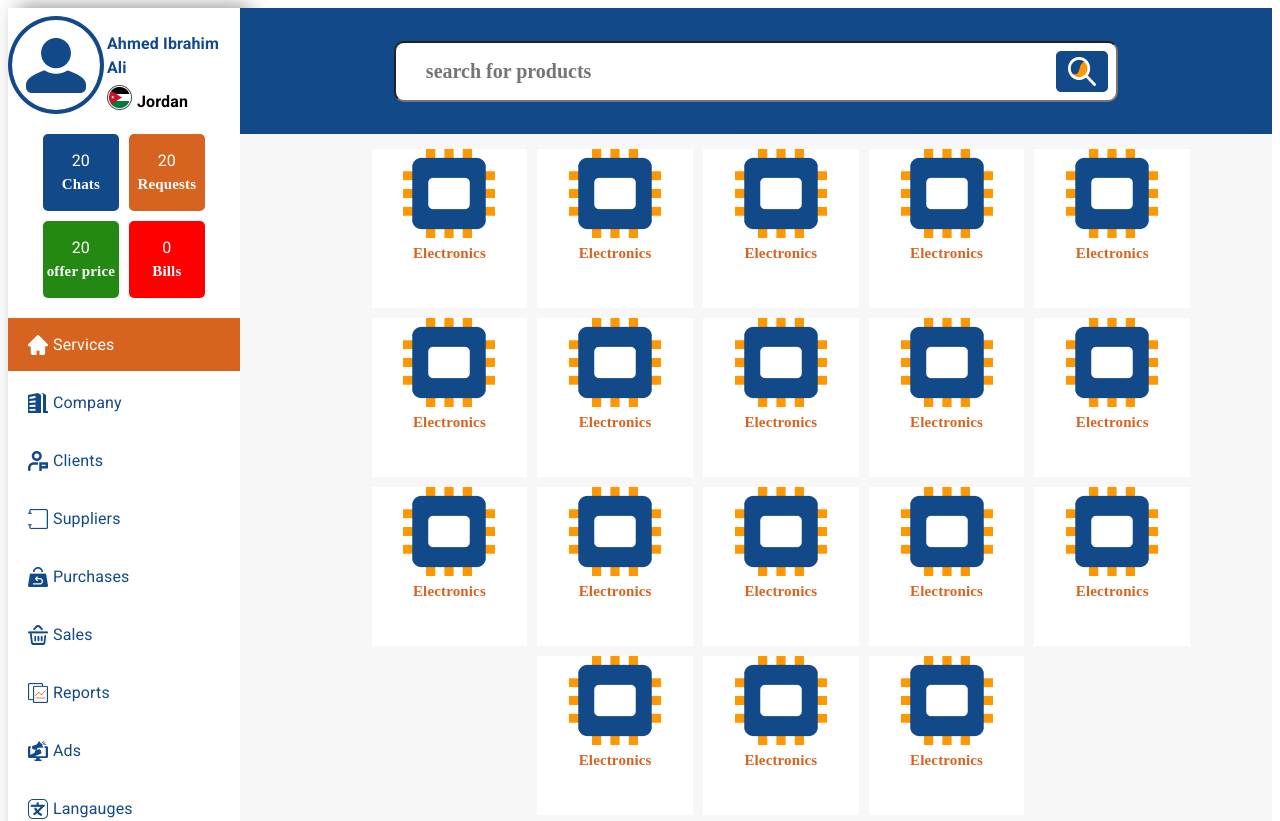
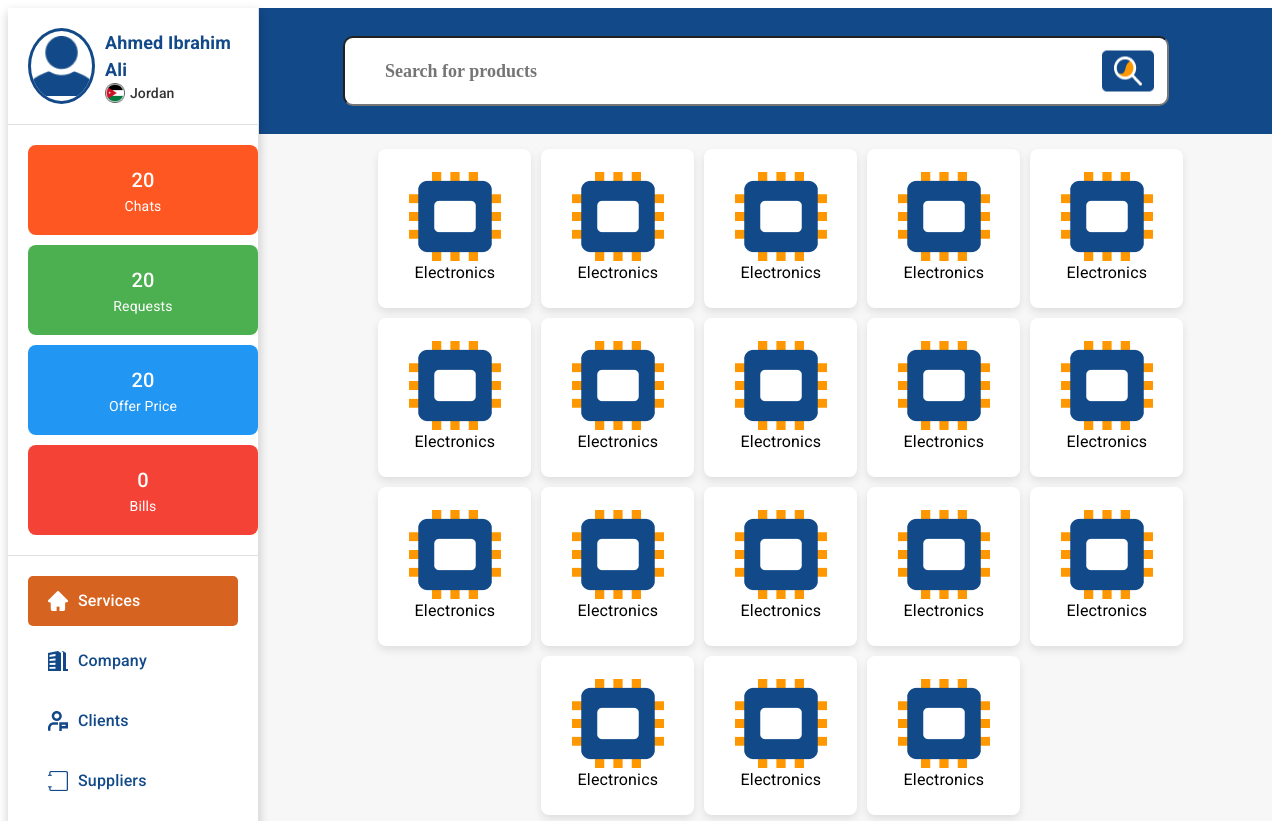
Before and after one commit to karim40188/AuthAndCards, a React (Vite) app: page /showcards in a window 1280 px wide. Shown: the top 821 px of the page. Built offline with nearby package versions, Linux system fonts and the light colour scheme.

Commit message:
some edit

```diff
--- a/package.json
+++ b/package.json
@@ -13,6 +13,7 @@
     "@emotion/react": "^11.13.3",
     "@emotion/styled": "^11.13.0",
     "@mui/material": "^6.0.2",
+    "prop-types": "^15.8.1",
     "react": "^18.3.1",
     "react-dom": "^18.3.1",
     "react-router-dom": "^6.26.1"
--- a/src/Components/Cards/Cards.jsx
+++ b/src/Components/Cards/Cards.jsx
@@ -23,6 +23,7 @@ function Cards() {
     { img: cardImg, title: "Electronics" },
     { img: cardImg, title: "Electronics" },
   ]);
+
   return (
     <Container>
       <Grid
@@ -30,33 +31,39 @@ function Cards() {
         sx={{
           justifyContent: "center",
           paddingBlock: "10px",
-          paddingLeft:'50px',
+          paddingLeft: "50px",
+          backgroundColor: (theme) =>
+            theme.palette.background.default,
         }}
       >
         {cards.map((card, index) => {
           return (
             <Grid
               item
-              xs={2}
               key={index}
               sx={{
-                backgroundColor: "#FFFFFF",
+                backgroundColor: (theme) =>
+                  theme.palette.background.paper,
                 width: "153px",
                 height: "159px",
-                textAlign:'center',
-                margin:'5px'
-
-
+                textAlign: "center",
+                margin: "5px",
+                borderRadius: "8px",
+                display: "flex",
+                flexDirection: "column",
+                justifyContent: "center",
+                alignItems: "center",
+                boxShadow: (theme) =>
+                  `0 4px 8px rgba(0, 0, 0, ${theme.palette.mode === "dark" ? '0.5' : '0.1'})`,
               }}
             >
               <Box component="img" src={card.img}></Box>
               <Typography
                 sx={{
-                  fontSize: "15px",
-                  fontWeight: "700",
-                  color: "#D76320",
-                  fontFamily: "Amiko",
+                  color: (theme) =>
+                    theme.palette.text.primary,
                 }}
+                variant="body1"
               >
                 {card.title}
               </Typography>
--- a/src/Components/Home/Home.jsx
+++ b/src/Components/Home/Home.jsx
@@ -1,21 +1,46 @@
-import { Box, Grid } from "@mui/material";
+import { Box, Grid, ThemeProvider, createTheme } from "@mui/material";
+import { useState } from "react";
 import Cards from "../Cards/Cards";
 import Navbar from "../Navbar/Navbar";
 import SideBar from "../SideBar/SideBar";
 
 function Home() {
+  const [isDarkMode, setDarkMode] = useState(false);
+
+  const toggleDarkMode = () => {
+    setDarkMode(!isDarkMode);
+  };
+
+  const theme = createTheme({
+    palette: {
+      mode: isDarkMode ? "dark" : "light",
+      primary: {
+        main: isDarkMode ? "#124989" : "#124989",
+      },
+      background: {
+        default: isDarkMode ? "#333" : "#f7f7f7",
+        paper: isDarkMode ? "#444" : "#fff",
+      },
+      text: {
+        primary: isDarkMode ? "#fff" : "#000",
+      },
+    },
+  });
+
   return (
+    <ThemeProvider theme={theme}>
       <Box>
         <Grid container>
-        <Grid item xs={2.2}>
-          <SideBar />
+          <Grid item xs={12} sm={3} md={2.2}>
+            <SideBar toggleDarkMode={toggleDarkMode} />
           </Grid>
-        <Grid item xs={9.8} sx={{ backgroundColor: "#f7f7f7" }}>
+          <Grid item xs={12} sm={9} md={9.8} sx={{ backgroundColor: theme.palette.background.default }}>
             <Navbar />
             <Cards />
           </Grid>
         </Grid>
       </Box>
+    </ThemeProvider>
   );
 }
 
--- a/src/Components/Login/Login.jsx
+++ b/src/Components/Login/Login.jsx
@@ -1,6 +1,5 @@
 import "@mui/material";
 import loginImg from "../../assets/login.png";
-
 import {
   Box,
   Checkbox,
@@ -10,42 +9,73 @@ import {
   Typography,
   Button,
   Grid,
+  createTheme,
 } from "@mui/material";
-import { theme } from "../../theme";
 import { useNavigate } from "react-router-dom";
 import { useState } from "react";
+
 function Login() {
-  let navigate = useNavigate();
-  let [email, setEmail] = useState("");
-  let [password, setPassword] = useState("");
+  const navigate = useNavigate();
+  const [email, setEmail] = useState("");
+  const [password, setPassword] = useState("");
 
-  function handleSubmit(event) {
+  const theme = createTheme({
+    components: {
+      MuiTextField: {
+        styleOverrides: {
+          root: {
+            "& .MuiOutlinedInput-root": {
+              borderRadius: "15px",
+              width: "100%",
+              height: "60px",
+            },
+          },
+        },
+      },
+    },
+  });
+
+  const handleSubmit = (event) => {
     event.preventDefault();
     console.log({ email, password });
-    localStorage.setItem('user',email)
-  }
+    localStorage.setItem("user", email);
+    navigate("/showcards");
+  };
+
   return (
     <ThemeProvider theme={theme}>
-      <Box>
-        <Grid container>
+      <Box
+        sx={{
+          display: "flex",
+          height: "100vh",
+          alignItems: "center",
+          justifyContent: "center",
+          padding: "15px",
+          backgroundColor: "#f7f7f7",
+        }}
+      >
+        <Grid container spacing={2}>
           <Grid item xs={12} md={6} sx={{ padding: "15px" }}>
             <Typography
-              sx={{ fontSize: "50px", fontWeight: "700", color: "#0F1F32" }}
+              sx={{ fontSize: { xs: "30px", sm: "40px", md: "50px" }, fontWeight: "700", color: "#0F1F32" }}
             >
               Logo
             </Typography>
-
-            <Box sx={{}}>
+            <Box>
               <Typography
-                sx={{ fontSize: "50px", fontWeight: "400", color: "#D76320" }}
+                sx={{
+                  fontSize: { xs: "30px", sm: "40px", md: "50px" },
+                  fontWeight: "400",
+                  color: '#D76320',
+                }}
               >
                 Hello,
               </Typography>
               <Typography
                 sx={{
-                  fontSize: "60px",
-                  fontWieght: "700",
-                  color: "#D76320",
+                  fontSize: { xs: "40px", sm: "50px", md: "60px" },
+                  fontWeight: "700",
+                  color: '#D76320',
                   height: "80px",
                 }}
               >
@@ -58,58 +88,53 @@ function Login() {
               >
                 <TextField
                   id="email"
-                  label="email"
+                  label="Email"
                   placeholder="E-Mail"
-                  onChange={(e) => {
-                    setEmail(e.target.value);
-                  }}
+                  onChange={(e) => setEmail(e.target.value)}
                   value={email}
-                  sx={{ marginBlock: "10px" }}
-                ></TextField>
+                  sx={{ marginBottom: "15px" }}
+                />
                 <TextField
                   id="password"
-                  label="password"
-                  placeholder="password"
+                  label="Password"
+                  placeholder="Password"
                   value={password}
-                  onChange={(e) => {
-                    setPassword(e.target.value);
-                  }}
-                ></TextField>
+                  onChange={(e) => setPassword(e.target.value)}
+                  sx={{ marginBottom: "15px" }}
+                />
                 <FormControlLabel
                   control={<Checkbox sx={{ color: "#B5B5B5" }} />}
                   label="Remember me"
                   sx={{ color: "#B5B5B5" }}
                 />
-                <Box sx={{ display: "flex" }}>
+                <Box sx={{ display: "flex", flexDirection: { xs: "column", sm: "row" }, gap: "10px" }}>
                   <Button
                     sx={{
-                      width: "175px",
+                      width: "100%",
+                      maxWidth: "175px",
                       height: "51px",
                       borderRadius: "10px",
-                      backgroundColor: "#D76320",
-                      color: "#fff",
+                      backgroundColor: '#D76320',
+                      color: '#fff',
                       textTransform: "capitalize",
-                      fonSize: "20px",
+                      fontSize: "16px",
                       fontWeight: "700",
                     }}
                     type="submit"
-                    onClick={() => {
-                       navigate('/showcards')
-                    }}
                   >
                     Login
                   </Button>
                   <Button
                     sx={{
-                      width: "175px",
+                      width: "100%",
+                      maxWidth: "175px",
                       height: "51px",
                       borderRadius: "10px",
-                      color: "#D76320",
+                      color: '#D76320',
                       textTransform: "capitalize",
-                      fonSize: "20px",
+                      fontSize: "16px",
                       fontWeight: "700",
                       border: "1px solid #D76320",
-                      marginLeft: "10px",
                     }}
                   >
                     Register
@@ -118,12 +143,13 @@ function Login() {
               </Box>
             </Box>
           </Grid>
-          <Grid item xs={12} md={6}>
+          <Grid item xs={12} md={6} sx={{ display: { xs: "none", md: "block" } }}>
             <Box
               sx={{ width: "100%", height: "auto" }}
               component="img"
               src={loginImg}
-            ></Box>
+              alt="Login Illustration"
+            />
           </Grid>
         </Grid>
       </Box>
--- a/src/Components/Navbar/Navbar.jsx
+++ b/src/Components/Navbar/Navbar.jsx
@@ -1,42 +1,53 @@
 import { Box } from "@mui/material";
 import searchIcon from "../../assets/vectors/search.png";
+
 function Navbar() {
   return (
     <Box
       sx={{
-        backgroundColor: "#124989",
-        height: "126px",
+        backgroundColor: "#124989", // الأزرق الداكن
+        height: { xs: "auto", sm: "126px" }, // تعديل الارتفاع بناءً على حجم الشاشة
         display: "flex",
         justifyContent: "center",
         alignItems: "center",
+        padding: { xs: "10px", sm: "0" }, // إضافة تباعد في الشاشات الصغيرة
       }}
     >
-      <Box component="form">
-        <Box sx={{ display: "flex", position: "relative" }}>
+      <Box
+        component="form"
+        sx={{ width: "100%", display: "flex", justifyContent: "center" }}
+      >
+        <Box
+          sx={{
+            display: "flex",
+            position: "relative",
+            width: { xs: "100%", sm: "80%" },
+          }}
+        >
           <input
             type="search"
-            placeholder="search for products"
+            placeholder="Search for products"
             style={{
-              width: "724px",
-              height: "61px",
+              width: "100%", // استخدام العرض الكامل للشاشة الصغيرة
+              maxWidth: "900px", // الحد الأقصى للعرض في الشاشات الكبيرة
+              height: "70px", // زيادة ارتفاع الـ input
               borderRadius: "10px",
-              margin: "0 auto",
-              paddingInline: "30px",
-              color:'#BDB8B8',
-              fontSize:'20px',
-              fontFamily:'Amiko',
-              fontWeight:'700',
-
-
+              paddingInline: "40px", // زيادة الحشو الداخلي لتكبير المساحة
+              color: "#BDB8B8",
+              fontSize: "18px", // تكبير حجم الخط قليلاً ليكون أوضح
+              fontFamily: "Amiko",
+              fontWeight: "700",
+              boxSizing: "border-box", // تأكيد حساب العرض بشكل صحيح مع الحشو
             }}
           />
           <Box
             sx={{
-              width: "52px",
-              height: "41px",
+              width: { xs: "40px", sm: "52px" }, // تغيير حجم الأيقونة بناءً على حجم الشاشة
+              height: { xs: "30px", sm: "41px" },
               position: "absolute",
-              top: "10px",
-              right: "10px",
+              top: "50%",
+              right: "15px", // تغيير المسافة من اليمين لضبط مكان الأيقونة
+              transform: "translateY(-50%)", // محاذاة الأيقونة عمودياً في المنتصف
             }}
             component="img"
             src={searchIcon}
--- a/src/Components/SideBar/SideBar.jsx
+++ b/src/Components/SideBar/SideBar.jsx
@@ -1,7 +1,8 @@
-import { Box, Stack, Typography } from "@mui/material";
+import { useState } from "react";
+import { Box, Stack, Typography, IconButton, Divider, Switch } from "@mui/material";
+import PropTypes from "prop-types";
 import userImg from "../../assets/user.png";
 import flag from "../../assets/flag.png";
-import { useState } from "react";
 import homeIcon from "../../assets/vectors/home.png";
 import companyIcon from "../../assets/vectors/company.png";
 import clientsIcon from "../../assets/vectors/clients.png";
@@ -14,16 +15,26 @@ import countryIcon from "../../assets/vectors/country.png";
 import laguageIcon from "../../assets/vectors/langauges.png";
 import helpIcon from "../../assets/vectors/help.png";
 import adsIcon from "../../assets/vectors/ads.png";
+import menuIcon from "../../assets/vectors/menu.png";
 
-function SideBar() {
-  let [status, setStatus] = useState([
-    { count: "20", title: "Chats", color: "#124989" },
-    { count: "20", title: "Requests", color: "#D76320" },
-    { count: "20", title: "offer price", color: "#238912" },
-    { count: "0", title: "Bills", color: "#FF0000" },
+
+function SideBar({ toggleDarkMode }) {
+  const [isSidebarOpen, setSidebarOpen] = useState(false);
+  const [darkMode, setDarkMode] = useState(false); // حالة لتبديل الوضع المظلم
+
+  const handleDarkModeChange = (event) => {
+    setDarkMode(event.target.checked);
+    toggleDarkMode(); // استدعاء دالة الوضع المظلم المرسلة كخاصية
+  };
+
+  const [status] = useState([
+    { count: "20", title: "Chats", color: "#ff5722" },
+    { count: "20", title: "Requests", color: "#4caf50" },
+    { count: "20", title: "Offer Price", color: "#2196f3" },
+    { count: "0", title: "Bills", color: "#f44336" },
   ]);
 
-  let [links, setLinks] = useState([
+  const [links] = useState([
     { icon: homeIcon, name: "Services" },
     { icon: companyIcon, name: "Company" },
     { icon: clientsIcon, name: "Clients" },
@@ -32,30 +43,60 @@ function SideBar() {
     { icon: salesIcon, name: "Sales" },
     { icon: reportsIcon, name: "Reports" },
     { icon: adsIcon, name: "Ads" },
-    { icon: laguageIcon, name: "Langauges" },
+    { icon: laguageIcon, name: "Languages" },
     { icon: helpIcon, name: "Help" },
     { icon: countryIcon, name: "Country" },
     { icon: settingIcon, name: "Settings" },
   ]);
+
+  const toggleSidebar = () => {
+    setSidebarOpen(!isSidebarOpen);
+  };
+
   return (
+    <Box sx={{ position: "relative" }}>
+      <IconButton
+        onClick={toggleSidebar}
+        sx={{
+          display: { xs: "block", md: "none" },
+          position: "absolute",
+          top: "20px",
+          left: "10px",
+          zIndex: 1200,
+        }}
+      >
+        <Box
+          component="img"
+          src={menuIcon}
+          alt="Menu Icon"
+          sx={{ width: "30px" }}
+        />
+      </IconButton>
 
       <Box
         sx={{
-
-        minHeight: "100vh",
           color: "#124989",
-        boxShadow: "10px 0px 20px rgba(0, 0, 0, 0.5)",
-        overflow: "auto",
-        paddingBlock:'8px'
+          boxShadow: "0px 4px 10px rgba(0, 0, 0, 0.2)",
+          paddingBlock: "20px",
+          backgroundColor: (theme) => theme.palette.background.paper,
+          position: { xs: "fixed", md: "static" },
+          width: { xs: isSidebarOpen ? "250px" : "0", md: "250px" },
+          transition: "width 0.3s",
+          display: { xs: isSidebarOpen ? "block" : "none", md: "block" },
+          zIndex: 1100,
+          height: "100vh",
+          overflowY: "auto",
+          borderRight: "1px solid #e0e0e0",
         }}
       >
-      <Stack direction="row" sx={{ gap: "3px" }} alignItems="end">
+        <Stack direction="row" sx={{ gap: "10px", alignItems: "center", padding: "0 20px" }}>
           <Box
             sx={{
-            width: "90px",
-            height: "90px",
-            border: "4px solid #124989",
+              width: "70px",
+              height: "70px",
+              border: "3px solid #124989",
               borderRadius: "50%",
+              overflow: "hidden",
               display: "flex",
               justifyContent: "center",
               alignItems: "center",
@@ -64,27 +105,30 @@ function SideBar() {
             <Box
               component="img"
               src={userImg}
-            sx={{ width: "60px", height: "55px" }}
+              sx={{ width: "60px", height: "60px", objectFit: "cover" }}
             />
           </Box>
           <Box>
             <Typography
-            sx={{ fontSize: "16px", fontWeight: "700", color: "#124989" }}
+              sx={{
+                fontSize: "18px",
+                fontWeight: "600",
+                color: "#124989",
+              }}
             >
               Ahmed Ibrahim Ali
             </Typography>
             <Box sx={{ display: "flex", alignItems: "center", gap: "5px" }}>
               <Box
-              sx={{ width: "25px", height: "25px" }}
+                sx={{ width: "20px", height: "20px" }}
                 component="img"
                 src={flag}
-            ></Box>
+              />
               <Typography
                 sx={{
-                fontSize: "16px",
-                fontWeight: "700",
-                color: "#000000",
-                marginTop: "10px",
+                  fontSize: "14px",
+                  fontWeight: "500",
+                  color: "#333",
                 }}
               >
                 Jordan
@@ -93,86 +137,117 @@ function SideBar() {
           </Box>
         </Stack>
 
+        <Divider sx={{ my: "20px" }} />
+
         <Box
           sx={{
-          marginBlock: "20px",
             display: "flex",
-          justifyContent: "center",
-          flexWrap: "wrap",
+            flexDirection: "column",
             gap: "10px",
+            padding: "0 20px",
           }}
         >
-        {status.map((item) => {
-          return (
+          {status.map((item) => (
             <Box
               key={item.title}
               sx={{
                 backgroundColor: item.color,
-                width: "76px",
-                height: "77px",
+                width: "100%",
+                height: "70px",
                 color: "#fff",
                 display: "flex",
                 flexDirection: "column",
                 justifyContent: "center",
                 alignItems: "center",
-                borderRadius: "5px",
+                borderRadius: "8px",
+                padding: "10px",
+                textAlign: "center",
               }}
             >
-              <Typography>{item.count}</Typography>
-              <Typography
-                sx={{
-                  fontSize: "15px",
-                  fontWeight: "700",
-                  fontFamily: "Amiko",
-                }}
-              >
-                {item.title}
-              </Typography>
+              <Typography variant="h6">{item.count}</Typography>
+              <Typography variant="body2">{item.title}</Typography>
             </Box>
-          );
-        })}
+          ))}
         </Box>
+
+        <Divider sx={{ my: "20px" }} />
+
         <Box
           sx={{
             display: "flex",
             flexDirection: "column",
-          gap: "5px",
+            gap: "10px",
+            padding: "0 20px",
           }}
         >
-        {links.map((link) => {
-          return (
+          {links.map((link) => (
             <Box
               key={link.name}
               sx={{
                 backgroundColor:
-                  link.name == "Services" ? "#D76320" : "transparent",
-                  cursor:'pointer'
+                  link.name === "Services" ? "#D76320" : "transparent",
+                cursor: "pointer",
+                borderRadius: "5px",
+                transition: "background-color 0.3s",
+                '&:hover': {
+                  backgroundColor: '#e0e0e0',
+                },
               }}
             >
               <Box
                 sx={{
                   display: "flex",
                   alignItems: "center",
-                  gap: "5px",
-                  height: "53px",
+                  gap: "10px",
+                  height: "50px",
                   paddingLeft: "20px",
+                  paddingRight: "20px",
                 }}
               >
-                <Box component="img" src={link.icon}></Box>
+                <Box
+                  component="img"
+                  src={link.icon}
+                  sx={{ width: "20px", height: "20px" }}
+                />
                 <Typography
                   sx={{
-                    color: link.name == "Services" ? "#FFFFFF" : "#124989",
+                    color: link.name === "Services" ? "#FFFFFF" : "#124989",
+                    fontSize: "16px",
+                    fontWeight: "500",
                   }}
                 >
                   {link.name}
                 </Typography>
               </Box>
             </Box>
-          );
-        })}
+          ))}
+        </Box>
+
+        <Box sx={{ textAlign: "center", padding: "20px" }}>
+          <Typography variant="body1" sx={{ marginBottom: "10px" }}>
+            Dark Mode
+          </Typography>
+          <Switch
+            checked={darkMode}
+            onChange={handleDarkModeChange}
+            sx={{
+              '& .MuiSwitch-switchBase.Mui-checked': {
+                color: '#D76320',
+              },
+              '& .MuiSwitch-switchBase.Mui-checked + .MuiSwitch-track': {
+                backgroundColor: '#D76320',
+              },
+            }}
+          />
+        </Box>
       </Box>
     </Box>
   );
 }
 
+// تعريف PropTypes لمكون SideBar
+SideBar.propTypes = {
+  toggleDarkMode: PropTypes.func.isRequired,
+};
+
 export default SideBar;
--- a/src/theme.jsx
+++ /dev/null
@@ -1,17 +0,0 @@
-import { createTheme } from "@mui/material";
-
-export const theme = createTheme({
-  components: {
-    MuiTextField: {
-      styleOverrides: {
-        root: {
-          "& .MuiOutlinedInput-root": {
-            borderRadius: "15px",
-            width: "415px",
-            height: "80px",
-          },
-        },
-      },
-    },
-  },
-});
```
Also changed, not shown: src/App.jsx (+7 -6 lines), src/main.jsx (+7 -8 lines), src/assets/vectors/menu.png (added), 1 other file (tests, documents, lock files or other folders). Lines whose indentation alone changed are shown as unchanged.
